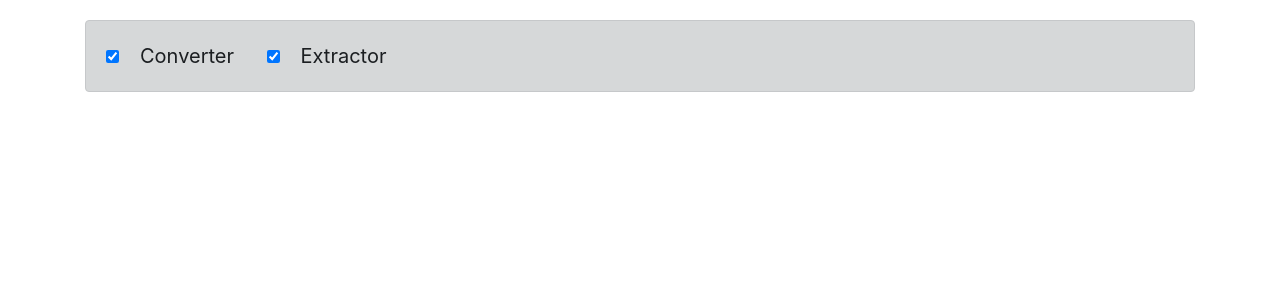
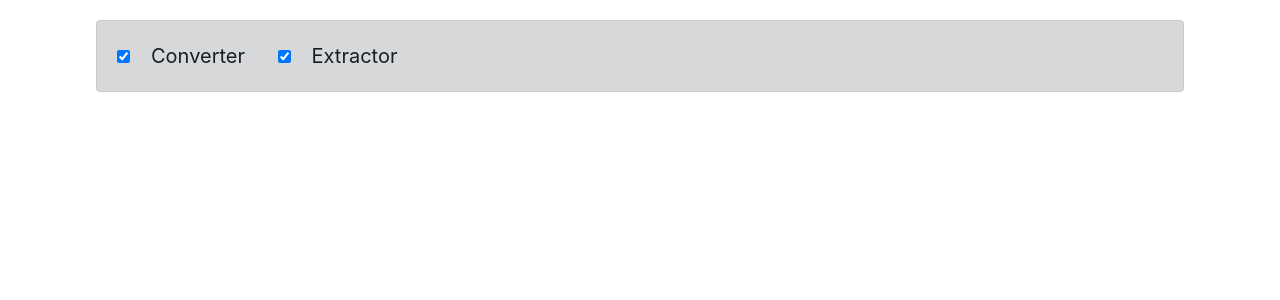
Before and after one commit to clowder-framework/catalog, a Flask app: template transformations/templates/pages/home.html in a window 1280 px wide. Shown: the part 73-373 px from the top of the page. Run offline with Flask 2, Linux system fonts and the light colour scheme; the template is opened without the code that fills it, so the values that code supplies are empty; some libraries are stand-ins or nearby versions.

Commit message:
fix home page render problem

```diff
--- a/transformations/templates/pages/home.html
+++ b/transformations/templates/pages/home.html
@@ -2,7 +2,7 @@
 {% block title %}Home{% endblock %}
 {% block content %}
 
-<div class="alert alert-dark" role="alert">
+<div class="alert alert-dark" style="margin-left: 11px;margin-right: 11px;" role="alert">
     <div class="form-check form-check-inline">
         <input checked class="form-check-input" id="converter" type="checkbox" value="converter">
         <label class="form-check-label form-control-lg" for="converter">Converter    </label>
@@ -13,14 +13,15 @@
     </div>
 </div>
 
-<div class="card-columns">
+<div class="container">
+    <div class="row masonry-grid">
         {% for transformation in transformations %}
 
+        <div class="col-4 masonry-column">
             <div class=" {{transformation.transformationType}}_tab">
                 <div class="card" style="margin-bottom: 10px;">
                     <div class="card-body">
-                <div class="row">
-                    <div class="col-12">
+
                         {% if hasIcons(transformation.dependencies) %}
                         {% for software in transformation.dependencies if getIcon(software) %}
 
@@ -44,18 +45,19 @@
                         {% endif %}
                         {% endif %}
                         <h5 class="card-title">{{transformation.title}}</h5>
-                    </div>
-                </div>
+
+
                         <p class="card-text">{{transformation.description}}</p>
                         <p class="card-text"><b>Contributor: </b>{{transformation.author}}</p>
                         <p class="card-text"><b>Last modified: </b>{{ transformation.updated.date() }}</p>
                         <a class="btn btn-primary" href="transformations/{{transformation._id}}">Details</a>
                     </div>
-
+                </div>
             </div>
         </div>
 
         {% endfor %}
+    </div>
 </div>
 
 <script language="javascript" type="text/javascript">
```
Lines whose indentation alone changed are shown as unchanged.
